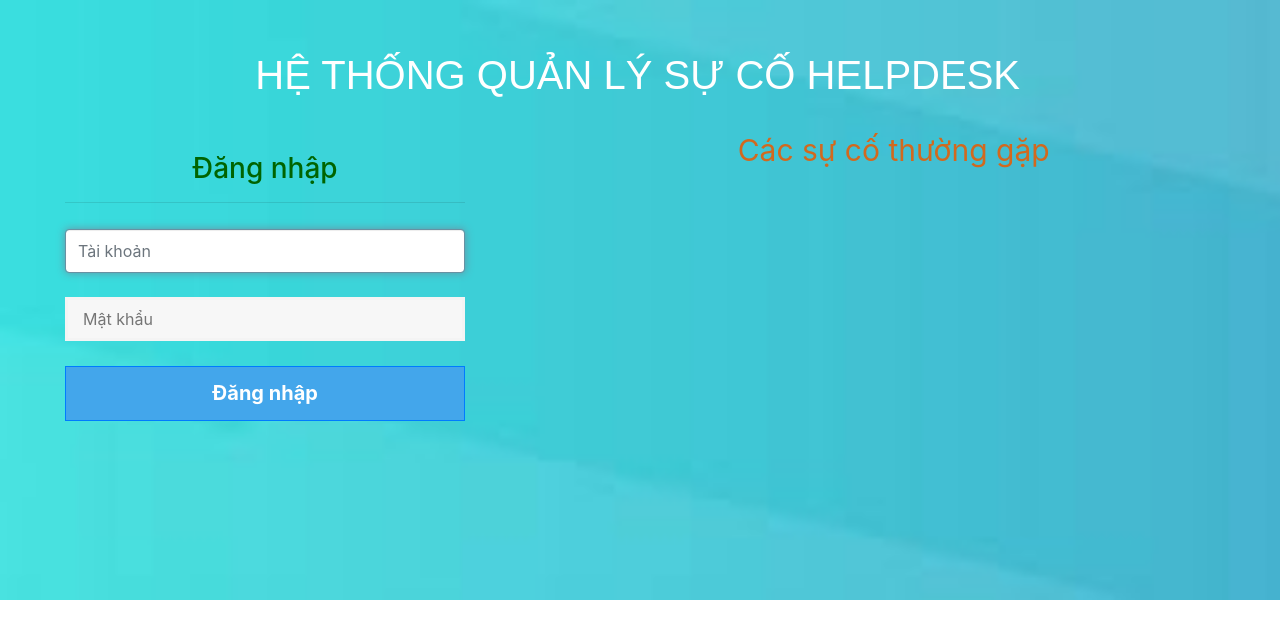
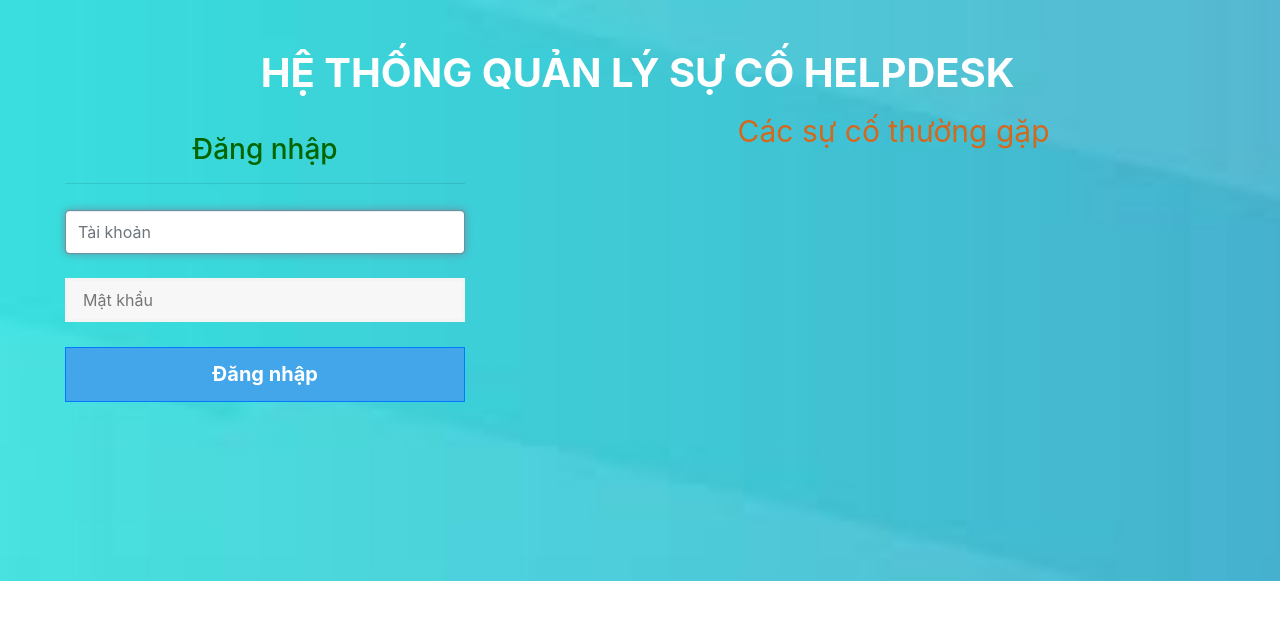
Before and after one commit to lannguyen1801/HelpDesk, a PHP site: page /helpdesk/ in a window 1280 px wide. Shown: the top 639 px of the page. Run offline with PHP 8.4, Linux system fonts and the light colour scheme; data that the repository does not hold is empty.

Commit message:
update index

```diff
--- a/index.php
+++ b/index.php
@@ -66,16 +66,17 @@ if(isset($_POST["submit"])){
 </head>
 <body>
 <div id="google_translate_element"></div>
-<script type="text/javascript">
+<!-- <script type="text/javascript">
 function googleTranslateElementInit() {
 new google.translate.TranslateElement({pageLanguage: 'en'}, 'google_translate_element');
 }
 </script>
 
-<script type="text/javascript" src="https://translate.google.com/translate_a/element.js?cb=googleTranslateElementInit"></script>
+<script type="text/javascript" src="https://translate.google.com/translate_a/element.js?cb=googleTranslateElementInit"></script> -->
 	<table id="table">
+		<br><br>
 		<tr>
-			<td colspan="3"><h1 class="welcome text-center">HỆ THỐNG QUẢN LÝ SỰ CỐ HELPDESK</h1></td>
+			<th colspan="3"><h1 style="color: white" align="center" ><b>HỆ THỐNG QUẢN LÝ SỰ CỐ HELPDESK</b></h1></th>
 		</tr>
 		<tr >
 			<td></td>
```
